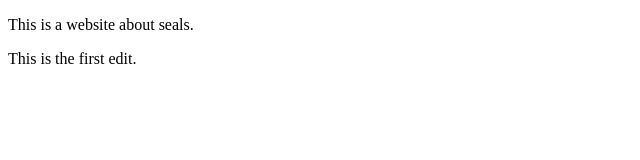
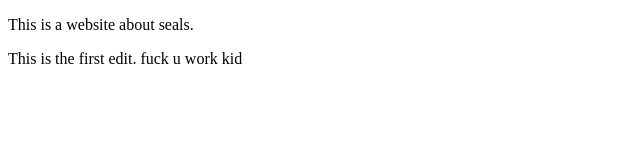
Before and after one commit to itkazmi814/Day-2-Activity-6-Repository, a plain HTML site: page index.html in a window 1280 px wide. Shown: the full height of the page, 0-640 px from the left. Drawn offline with Linux system fonts and the light colour scheme.

Commit message:
why no work 152

```diff
--- a/index.html
+++ b/index.html
@@ -10,6 +10,8 @@
 	</p>
 	<p>
 		This is the first edit.
+
+		fuck u work kid
 	</p>
 </body>
 </html>
```
